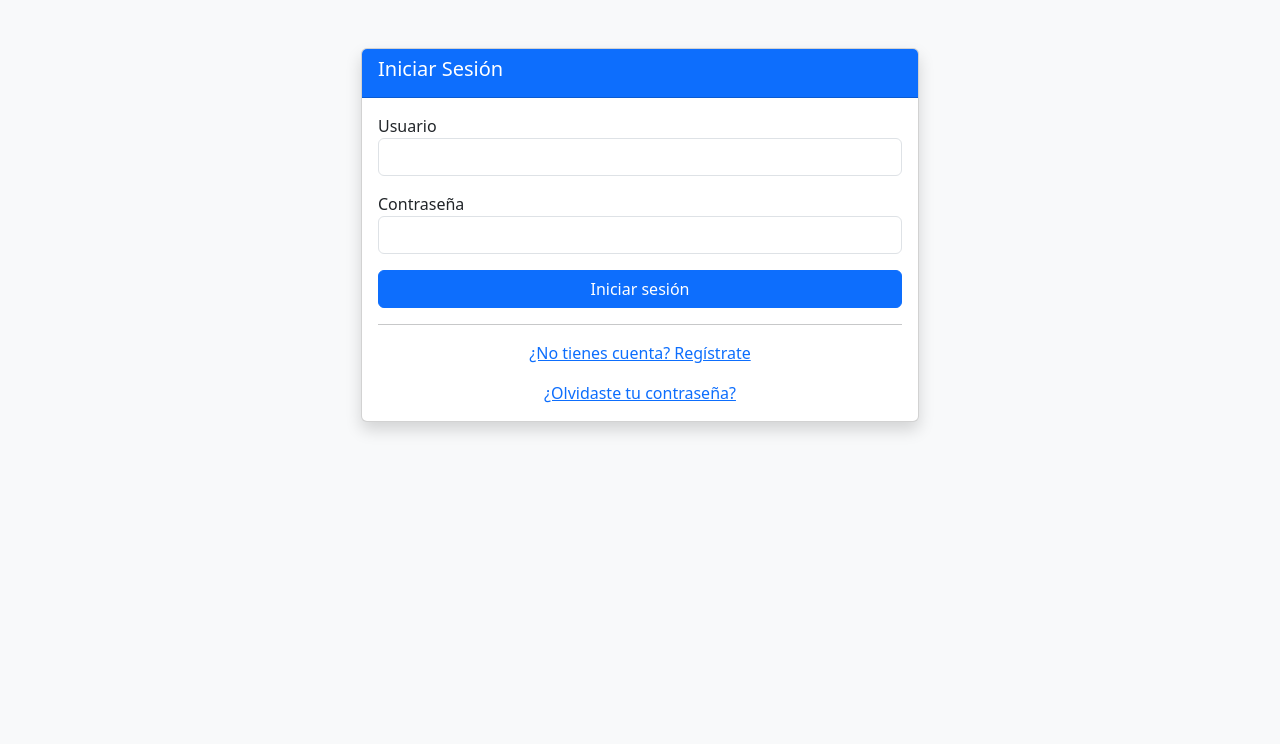
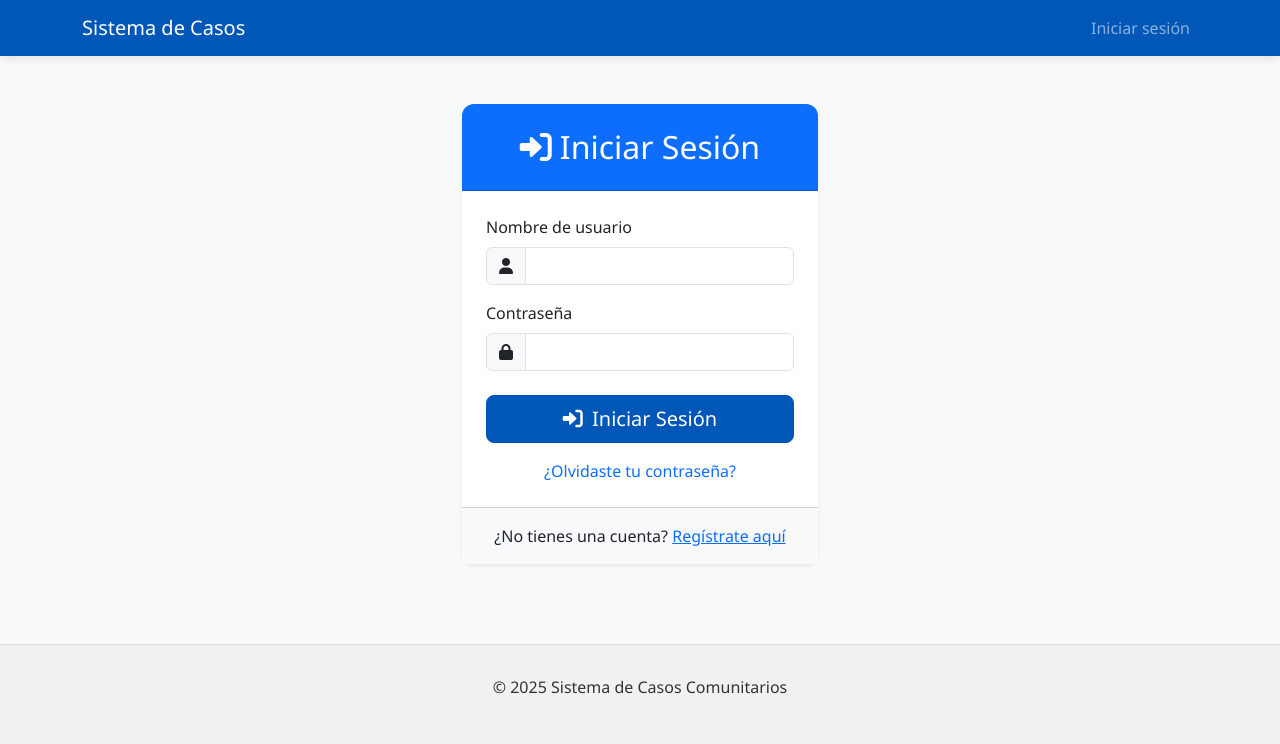
Before and after one commit to Haciendo360/sistema-casos-comunitarios, a Django app: page /login/ in a window 1280 px wide. Shown: the top 744 px of the page. Run offline with Django 5.2, Linux system fonts and the light colour scheme.

Commit message:
Mejora de diseño: login y redirección al cerrar sesión

```diff
--- a/core/templates/core/login.html
+++ b/core/templates/core/login.html
@@ -1,42 +1,72 @@
-<!DOCTYPE html>
-<html>
-<head>
-    <title>Iniciar Sesión</title>
-    <link href="https://cdn.jsdelivr.net/npm/bootstrap@5.3.0/dist/css/bootstrap.min.css" rel="stylesheet">
-</head>
-<body class="bg-light">
-    <div class="container py-5">
-        <div class="col-md-6 mx-auto">
-            <div class="card shadow">
-                <div class="card-header bg-primary text-white">
-                    <h5>Iniciar Sesión</h5>
+{% extends 'core/base.html' %}
+{% block title %}Iniciar Sesión{% endblock %}
+
+{% block content %}
+    <div class="row justify-content-center mt-5">
+        <div class="col-md-6 col-lg-4">
+            <div class="card shadow-sm border-0">
+                <div class="card-header bg-primary text-white text-center py-4">
+                    <h2 class="mb-0"><i class="fas fa-sign-in-alt me-2"></i>Iniciar Sesión</h2>
                 </div>
-                <div class="card-body">
-                    {% if error %}
-                        <div class="alert alert-danger">{{ error }}</div>
+                <div class="card-body p-4">
+                    <!-- Mensaje de éxito al cerrar sesión -->
+                    {% if messages %}
+                        {% for message in messages %}
+                            <div class="alert alert-{{ message.tags }} alert-dismissible fade show" role="alert">
+                                {{ message }}
+                                <button type="button" class="btn-close" data-bs-dismiss="alert" aria-label="Close"></button>
+                            </div>
+                        {% endfor %}
                     {% endif %}
+
+                    <!-- Formulario de login -->
                     <form method="post">
                         {% csrf_token %}
+
+                        <!-- Campo de usuario -->
                         <div class="mb-3">
-                            <label>Usuario</label>
-                            <input type="text" name="username" class="form-control" required>
+                            <label for="id_username" class="form-label">Nombre de usuario</label>
+                            <div class="input-group">
+                                <span class="input-group-text"><i class="fas fa-user"></i></span>
+                                <input type="text" name="username" id="id_username" class="form-control" required>
+                            </div>
                         </div>
-                        <div class="mb-3">
-                            <label>Contraseña</label>
-                            <input type="password" name="password" class="form-control" required>
+
+                        <!-- Campo de contraseña -->
+                        <div class="mb-4">
+                            <label for="id_password" class="form-label">Contraseña</label>
+                            <div class="input-group">
+                                <span class="input-group-text"><i class="fas fa-lock"></i></span>
+                                <input type="password" name="password" id="id_password" class="form-control" required>
+                            </div>
                         </div>
-                        <button type="submit" class="btn btn-primary w-100">Iniciar sesión</button>
+
+                        <!-- Mensaje de error -->
+                        {% if error %}
+                            <div class="alert alert-danger mb-4">
+                                {{ error }}
+                            </div>
+                        {% endif %}
+
+                        <!-- Botón de enviar -->
+                        <div class="d-grid gap-2">
+                            <button type="submit" class="btn btn-primary btn-lg">
+                                <i class="fas fa-sign-in-alt me-1"></i> Iniciar Sesión
+                            </button>
+                        </div>
+
+                        <!-- Enlace para recuperar contraseña -->
+                        <div class="mt-3 text-center">
+                            <a href="{% url 'core:recover_password' %}" class="text-decoration-none">
+                                ¿Olvidaste tu contraseña?
+                            </a>
+                        </div>
                     </form>
-                    <hr>
-                    <p class="text-center">
-                        <a href="/register/">¿No tienes cuenta? Regístrate</a>
-                    </p>
-                    <div class="text-center mt-3">
-    <a href="{% url 'core:recover_password' %}">¿Olvidaste tu contraseña?</a>
-</div>
-
+                </div>
+                <div class="card-footer text-center py-3 bg-light">
+                    <p class="mb-0">¿No tienes una cuenta? <a href="{% url 'core:register' %}" class="text-primary">Regístrate aquí</a></p>
+                </div>
             </div>
         </div>
     </div>
-</body>
-</html>
+{% endblock %}
--- a/core/views.py
+++ b/core/views.py
@@ -17,11 +17,11 @@ from django.contrib.auth import logout
 def logout_view(request):
     """
     Vista: Cerrar sesión
-    Redirige al login después de cerrar sesión
+    Redirige a home después de cerrar sesión
     """
     logout(request)
     messages.info(request, "Has cerrado sesión correctamente.")
-    return redirect('core:login')
+    return redirect('core:home')
 
 def register(request):
     if request.method == 'POST':
```
